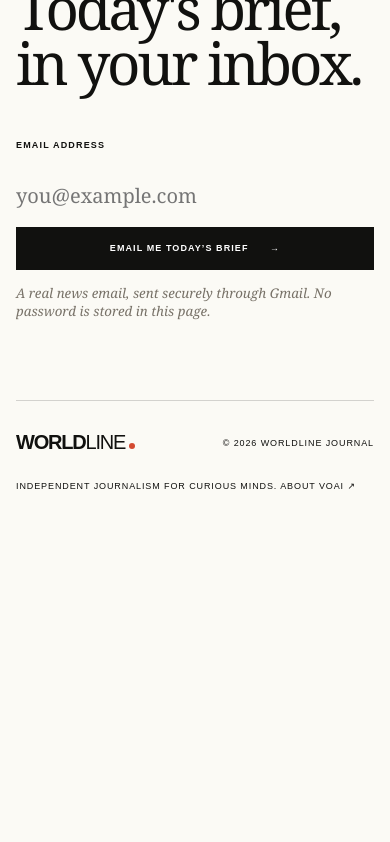
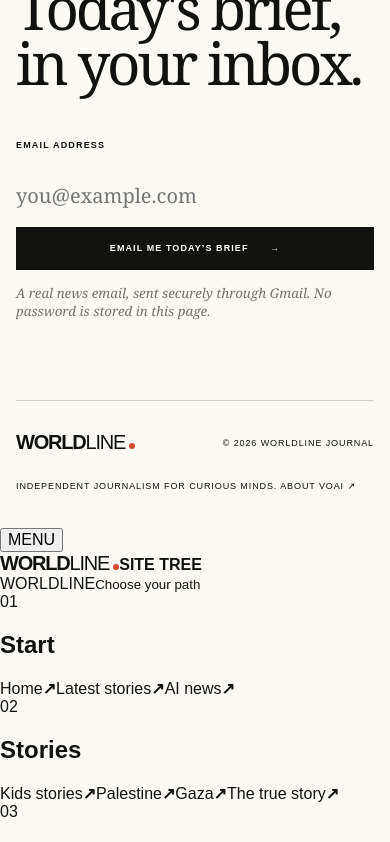
Before and after one commit to YYHomr/openworld, a Next.js app: page / in a window 390 px wide. Shown: the part 6595-7437 px from the top of the page. Before the commit the page ends 7123 px from the top, so only its background shows below. Built offline with nearby package versions, Linux system fonts and the light colour scheme.

Commit message:
Add site-wide full-screen mobile navigation

```diff
--- a/app/layout.tsx
+++ b/app/layout.tsx
@@ -1,6 +1,7 @@
 import type { Metadata } from "next";
 import "./globals.css";
 import LanguageSwitch from "./components/LanguageSwitch";
+import MobileMenu from "./components/MobileMenu";
 
 export const metadata: Metadata = {
   title: "Worldline — News in Perspective",
@@ -21,7 +22,7 @@ export default function RootLayout({
 }>) {
   return (
     <html lang="en">
-      <body>{children}<LanguageSwitch /></body>
+      <body>{children}<LanguageSwitch /><MobileMenu /></body>
     </html>
   );
 }
```
